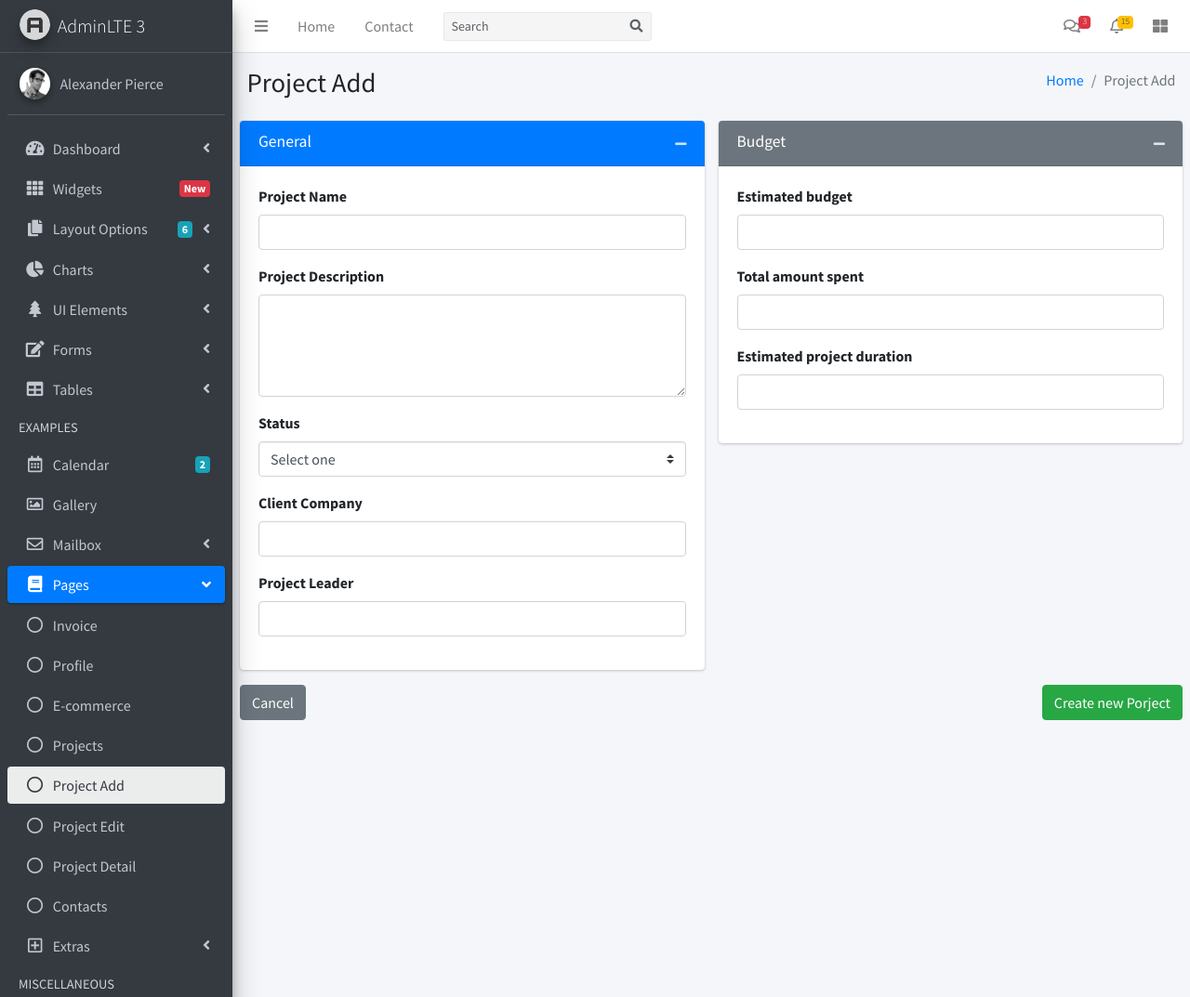
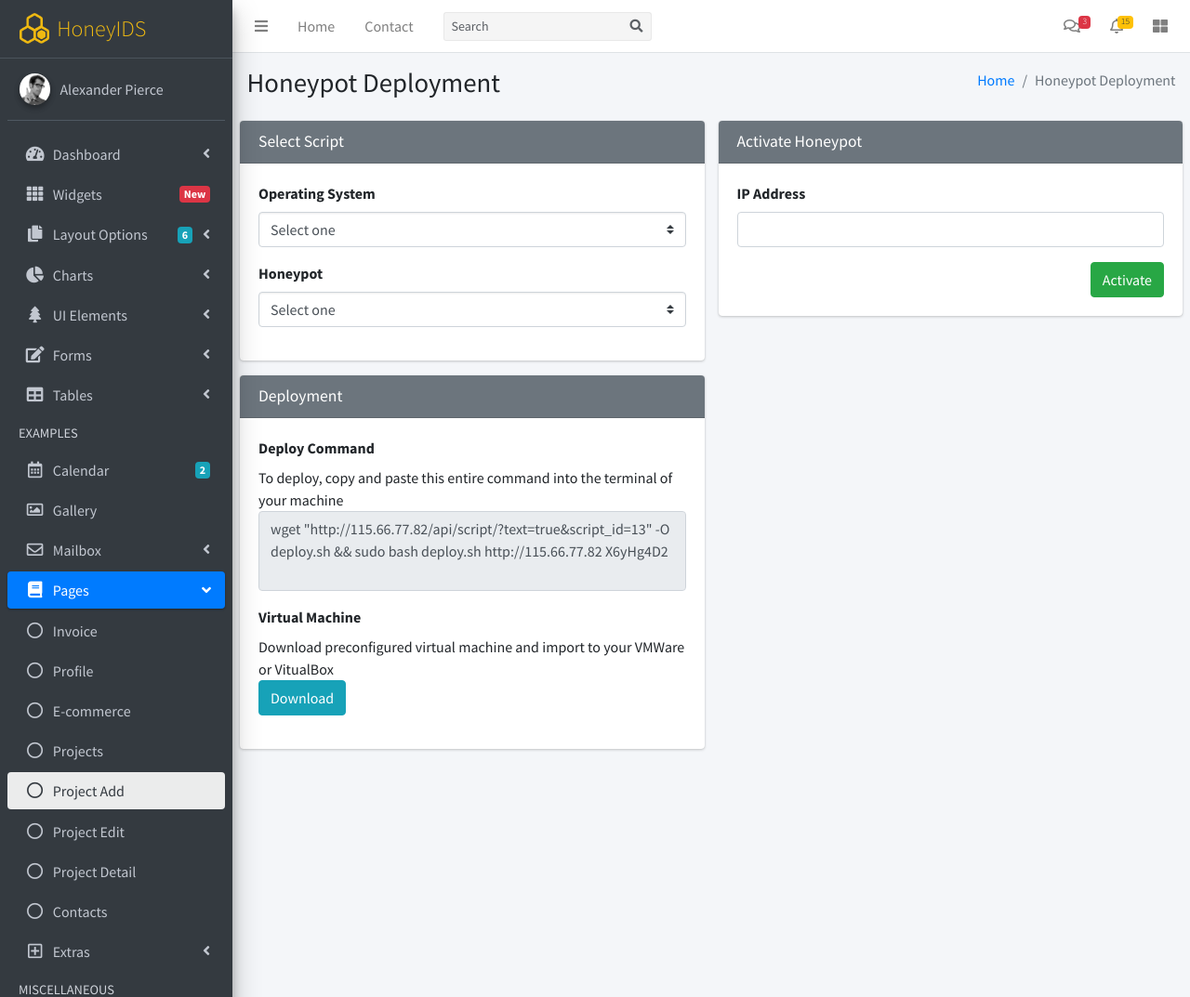
Before and after one commit to zql2532666/HoneyIDS, a Flask app: page /deploy in a window 1280 px wide. Shown: the top 1073 px of the page at 93% size. Run offline with Flask 2, Linux system fonts and the light colour scheme; some libraries are stand-ins or nearby versions.

Commit message:
finished deploy.html

```diff
--- a/app/templates/deploy.html
+++ b/app/templates/deploy.html
@@ -3,16 +3,16 @@
 <head>
   <meta charset="utf-8">
   <meta http-equiv="X-UA-Compatible" content="IE=edge">
-  <title>AdminLTE 3 | Project Add</title>
+  <title>AdminLTE 3 | Honeypot Deployment</title>
   <!-- Tell the browser to be responsive to screen width -->
   <meta name="viewport" content="width=device-width, initial-scale=1">
 
   <!-- Font Awesome -->
-  <link rel="stylesheet" href="../../plugins/fontawesome-free/css/all.min.css">
+  <link rel="stylesheet" href="plugins/fontawesome-free/css/all.min.css">
   <!-- Ionicons -->
   <link rel="stylesheet" href="https://code.ionicframework.com/ionicons/2.0.1/css/ionicons.min.css">
   <!-- overlayScrollbars -->
-  <link rel="stylesheet" href="../../dist/css/adminlte.min.css">
+  <link rel="stylesheet" href="dist/css/adminlte.min.css">
   <!-- Google Font: Source Sans Pro -->
   <link href="https://fonts.googleapis.com/css?family=Source+Sans+Pro:300,400,400i,700" rel="stylesheet">
 </head>
@@ -146,11 +146,11 @@
   <aside class="main-sidebar sidebar-dark-primary elevation-4">
     <!-- Brand Logo -->
     <a href="../../index3.html" class="brand-link">
-      <img src="../../dist/img/AdminLTELogo.png"
-           alt="AdminLTE Logo"
-           class="brand-image img-circle elevation-3"
+      <img style="margin-top:1px"src="../../dist/img/honeyids.png"
+           alt="HoneyIDS"
+           class="brand-image"
            style="opacity: .8">
-      <span class="brand-text font-weight-light">AdminLTE 3</span>
+      <span style="color:#F0BA11; font-size: 120%; margin-bottom: 100px;" class="brand-text font-weight-light">HoneyIDS</span>
     </a>
 
     <!-- Sidebar -->
@@ -708,12 +708,12 @@
       <div class="container-fluid">
         <div class="row mb-2">
           <div class="col-sm-6">
-            <h1>Project Add</h1>
+            <h1>Honeypot Deployment</h1>
           </div>
           <div class="col-sm-6">
             <ol class="breadcrumb float-sm-right">
-              <li class="breadcrumb-item"><a href="#">Home</a></li>
-              <li class="breadcrumb-item active">Project Add</li>
+              <li class="breadcrumb-item"><a href="/">Home</a></li>
+              <li class="breadcrumb-item active">Honeypot Deployment</li>
             </ol>
           </div>
         </div>
@@ -724,40 +724,27 @@
     <section class="content">
       <div class="row">
         <div class="col-md-6">
-          <div class="card card-primary">
+          <div class="card card-secondary">
             <div class="card-header">
-              <h3 class="card-title">General</h3>
+              <h3 class="card-title">Select Script</h3>
 
-              <div class="card-tools">
-                <button type="button" class="btn btn-tool" data-card-widget="collapse" data-toggle="tooltip" title="Collapse">
-                  <i class="fas fa-minus"></i></button>
-              </div>
             </div>
             <div class="card-body">
               <div class="form-group">
-                <label for="inputName">Project Name</label>
-                <input type="text" id="inputName" class="form-control">
-              </div>
-              <div class="form-group">
-                <label for="inputDescription">Project Description</label>
-                <textarea id="inputDescription" class="form-control" rows="4"></textarea>
-              </div>
-              <div class="form-group">
-                <label for="inputStatus">Status</label>
+                <label for="inputStatus">Operating System</label>
                 <select class="form-control custom-select">
                   <option selected disabled>Select one</option>
-                  <option>On Hold</option>
-                  <option>Canceled</option>
-                  <option>Success</option>
+                  <option>Ubuntu</option>
                 </select>
               </div>
               <div class="form-group">
-                <label for="inputClientCompany">Client Company</label>
-                <input type="text" id="inputClientCompany" class="form-control">
-              </div>
-              <div class="form-group">
-                <label for="inputProjectLeader">Project Leader</label>
-                <input type="text" id="inputProjectLeader" class="form-control">
+                <label for="inputStatus">Honeypot</label>
+                <select class="form-control custom-select">
+                  <option selected disabled>Select one</option>
+                  <option>Cowrie</option>
+                  <option>Dioaena</option>
+                  <option>Elastichoney</option>
+                </select>
               </div>
             </div>
             <!-- /.card-body -->
@@ -767,25 +754,16 @@
         <div class="col-md-6">
           <div class="card card-secondary">
             <div class="card-header">
-              <h3 class="card-title">Budget</h3>
+              <h3 class="card-title">Activate Honeypot</h3>
 
-              <div class="card-tools">
-                <button type="button" class="btn btn-tool" data-card-widget="collapse" data-toggle="tooltip" title="Collapse">
-                  <i class="fas fa-minus"></i></button>
-              </div>
             </div>
             <div class="card-body">
               <div class="form-group">
-                <label for="inputEstimatedBudget">Estimated budget</label>
-                <input type="number" id="inputEstimatedBudget" class="form-control">
+                <label for="ip_addr">IP Address</label>
+                <input type="text" id="ip_addr" class="form-control">
               </div>
-              <div class="form-group">
-                <label for="inputSpentBudget">Total amount spent</label>
-                <input type="number" id="inputSpentBudget" class="form-control">
-              </div>
-              <div class="form-group">
-                <label for="inputEstimatedDuration">Estimated project duration</label>
-                <input type="number" id="inputEstimatedDuration" class="form-control">
+              <div>
+                <input type="submit" value="Activate" class="btn btn-success float-right">
               </div>
             </div>
             <!-- /.card-body -->
@@ -794,9 +772,29 @@
         </div>
       </div>
       <div class="row">
-        <div class="col-12">
-          <a href="#" class="btn btn-secondary">Cancel</a>
-          <input type="submit" value="Create new Porject" class="btn btn-success float-right">
+        <div class="col-md-6">
+          <div class="card card-secondary">
+            <div class="card-header">
+              <h3 class="card-title">Deployment</h3>
+
+            </div>
+            <div class="card-body">
+              <div class="form-group">
+                <label for="command">Deploy Command</label>
+                <p style="margin:0px;">To deploy, copy and paste this entire command into the terminal of your machine</p>
+                <div class="form-group">
+                  <textarea class="form-control" rows="3" placeholder="" readonly style="height:auto; margin-top: 0px; margin-bottom: 0px; height: 90px; resize: none;">wget "http://115.66.77.82/api/script/?text=true&script_id=13" -O deploy.sh && sudo bash deploy.sh http://115.66.77.82 X6yHg4D2</textarea>
+                </div>
+              </div>
+              <div class="form-group">
+                <label>Virtual Machine</label>
+                <p style="margin:0px;">Download preconfigured virtual machine and import to your VMWare or VitualBox</p>
+                <a href="#" class="btn btn-info">Download</a>
+              </div>
+            </div>
+            <!-- /.card-body -->
+          </div>
+          <!-- /.card -->
         </div>
       </div>
     </section>
@@ -821,12 +819,17 @@
 <!-- ./wrapper -->
 
 <!-- jQuery -->
-<script src="../../plugins/jquery/jquery.min.js"></script>
+<script src="plugins/jquery/jquery.min.js"></script>
 <!-- Bootstrap 4 -->
-<script src="../../plugins/bootstrap/js/bootstrap.bundle.min.js"></script>
+<script src="plugins/bootstrap/js/bootstrap.bundle.min.js"></script>
 <!-- AdminLTE App -->
-<script src="../../dist/js/adminlte.min.js"></script>
+<script src="dist/js/adminlte.min.js"></script>
 <!-- AdminLTE for demo purposes -->
-<script src="../../dist/js/demo.js"></script>
+<script src="dist/js/demo.js"></script>
+<!-- auto textarea expand  -->
+<script src="dist/js/autosize.js"></script>
+<script>
+  autosize(document.querySelectorAll('textarea'));
+</script>
 </body>
 </html>
--- a/app/templates/index.html
+++ b/app/templates/index.html
@@ -180,7 +180,7 @@
           <!-- Add icons to the links using the .nav-icon class
                with font-awesome or any other icon font library -->
           <li class="nav-item">
-            <a href="deploy.html" class="nav-link">
+            <a href="deploy" class="nav-link">
               <i class="nav-icon fas fa-th"></i>
               <p>
                 Deploy
```
